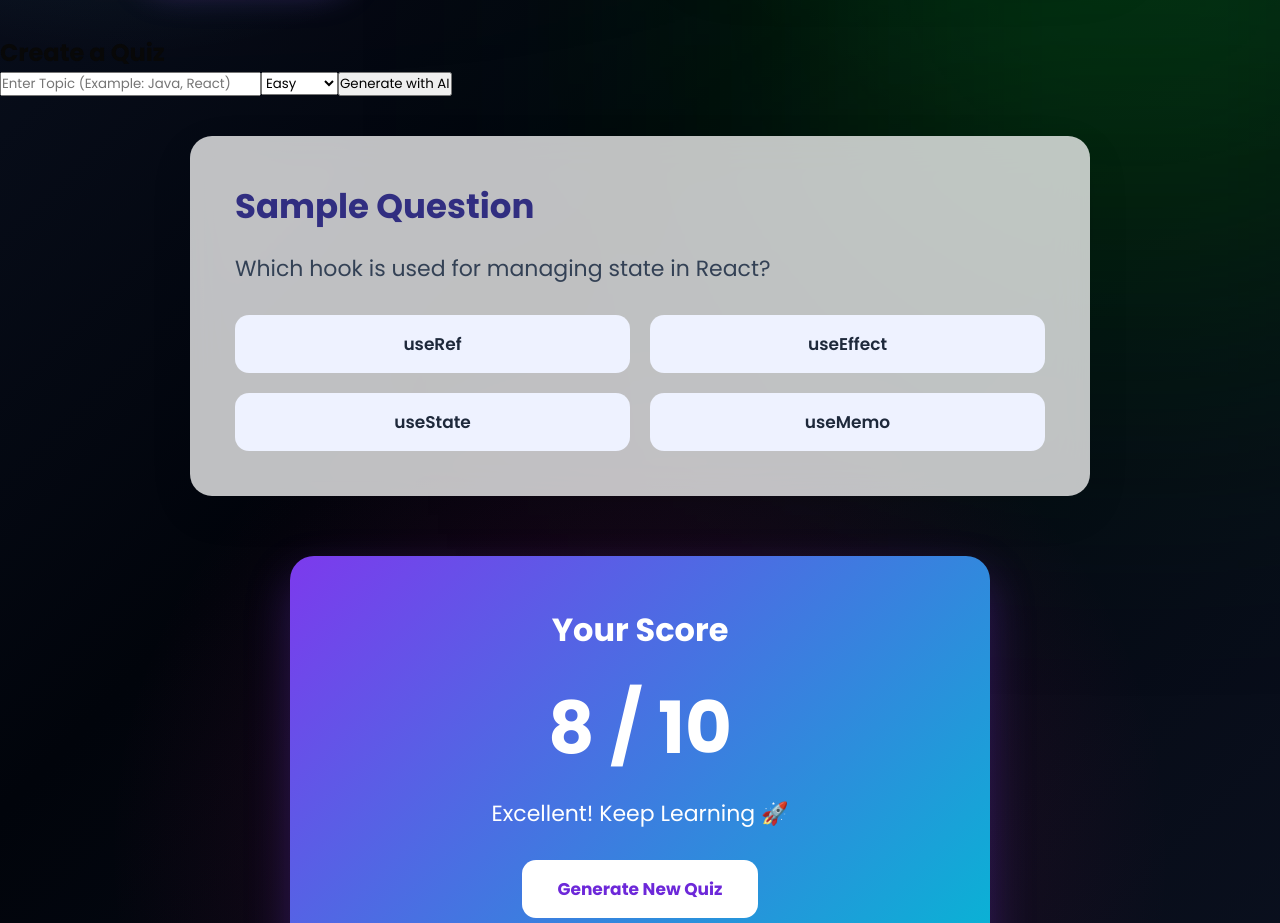
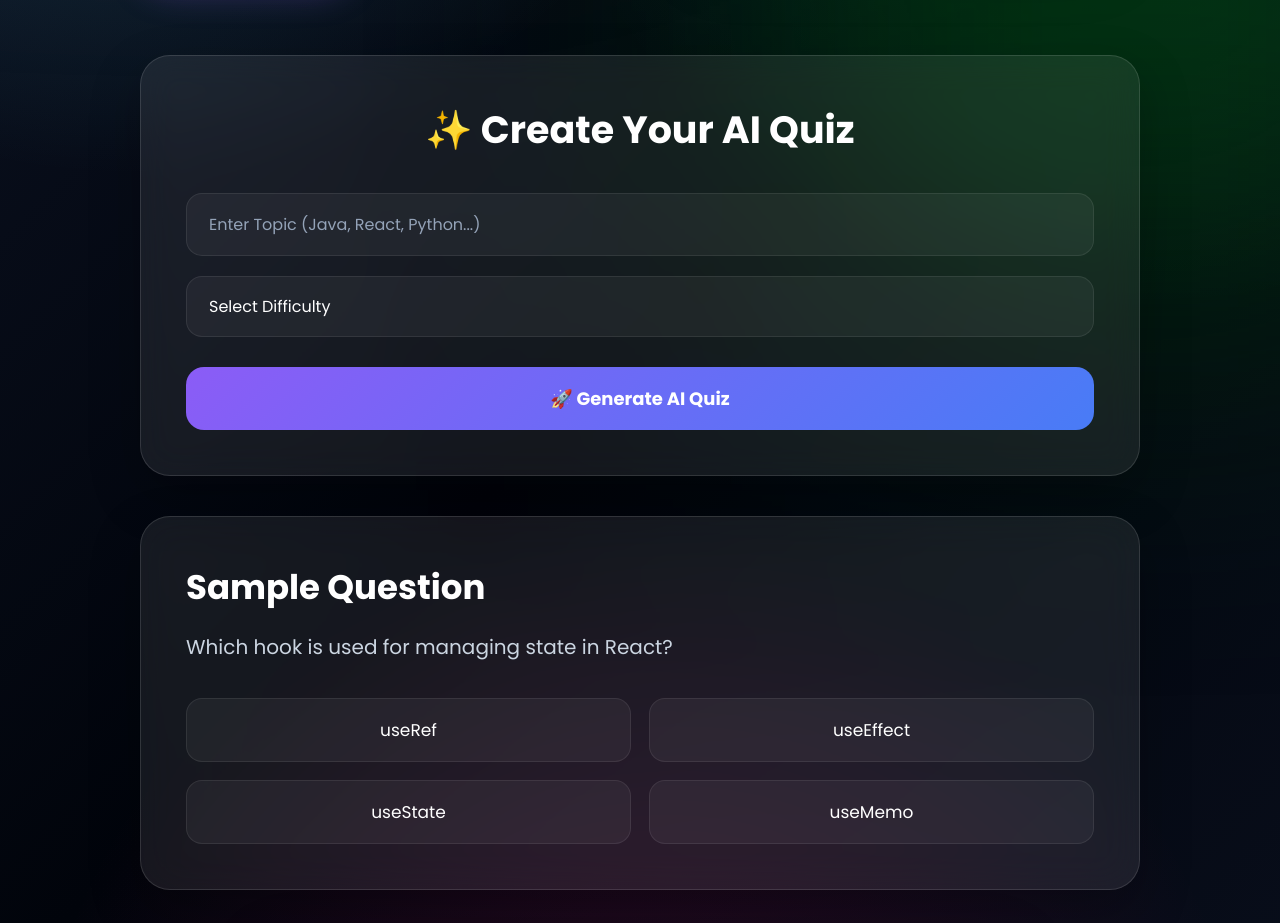
Before and after one commit to anishaa-07/AI_Full-Stack-Projects, a React (Vite) app in the folder Quizify-AI/: page / in a window 1280 px wide. Shown: the part 800-1723 px from the top of the page. Built offline with nearby package versions, Linux system fonts and the light colour scheme.

Commit message:
Worked of Hero and Footer section

```diff
--- a/Quizify-AI/src/App.css
+++ b/Quizify-AI/src/App.css
@@ -521,143 +521,230 @@ max-width:450px;
 /* =========================
       QUESTION CARD
 ========================= */
+/* =========================
+      QUESTION CARD
+========================= */
 
-.question-card {
-  width: 90%;
-  max-width: 900px;
-  margin: 40px auto;
-  background: rgba(255,255,255,.75);
-  backdrop-filter: blur(20px);
-  border-radius: 22px;
-  padding: 45px;
-  box-shadow: 0 15px 45px rgba(0,0,0,.08);
+.question-card{
+
+    width:90%;
+    max-width:1000px;
+
+    margin:25px auto;
+
+    padding:45px;
+
+    border-radius:30px;
+
+    background:rgba(255,255,255,.08);
+
+    border:1px solid rgba(255,255,255,.12);
+
+    backdrop-filter:blur(20px);
+
+    box-shadow:0 20px 50px rgba(0,0,0,.25);
+
 }
 
-.question-card h2 {
-  font-size: 34px;
-  color: #312e81;
-  margin-bottom: 20px;
+.question-card h2{
+
+    font-size:34px;
+
+    color:white;
+
+    margin-bottom:18px;
+
 }
 
-.question-card p {
-  font-size: 22px;
-  color: #334155;
-  margin-bottom: 30px;
+.question-card p{
+
+    color:#cbd5e1;
+
+    font-size:20px;
+
+    margin-bottom:35px;
+
+    line-height:1.6;
+
 }
 
-.options {
-  display: grid;
-  grid-template-columns: repeat(2, 1fr);
-  gap: 20px;
+.options{
+
+    display:grid;
+
+    grid-template-columns:repeat(2,1fr);
+
+    gap:18px;
+
 }
 
-.options button {
-  padding: 16px;
-  border: none;
-  border-radius: 14px;
-  background: #eef2ff;
-  color: #1e293b;
-  font-size: 17px;
-  font-weight: 600;
-  cursor: pointer;
-  transition: .3s;
+.options button{
+
+    padding:18px;
+
+    border:none;
+
+    border-radius:16px;
+
+    background:rgba(255,255,255,.05);
+
+    color:white;
+
+    font-size:17px;
+
+    cursor:pointer;
+
+    transition:.35s;
+
+    border:1px solid rgba(255,255,255,.08);
+
 }
 
-.options button:hover {
-  background: linear-gradient(135deg,#7c3aed,#06b6d4);
-  color: white;
-  transform: translateY(-3px);
+.options button:hover{
+
+    transform:translateY(-5px);
+
+    background:linear-gradient(135deg,#8b5cf6,#06b6d4);
+
+    box-shadow:0 15px 30px rgba(99,102,241,.25);
+
 }
 
 /* =========================
          RESULT
 ========================= */
+/* =========================
+          RESULT
+========================= */
 
-.result {
-  width: 90%;
-  max-width: 700px;
-  margin: 60px auto;
-  background: linear-gradient(135deg,#7c3aed,#06b6d4);
-  color: white;
-  text-align: center;
-  padding: 50px;
-  border-radius: 24px;
-  box-shadow: 0 20px 45px rgba(124,58,237,.3);
+.result{
+
+    width:90%;
+
+    max-width:750px;
+
+    margin:35px auto;
+
+    text-align:center;
+
+    padding:50px;
+
+    border-radius:30px;
+
+    background:linear-gradient(
+    135deg,
+    rgba(139,92,246,.85),
+    rgba(6,182,212,.8)
+    );
+
+    box-shadow:0 25px 55px rgba(0,0,0,.35);
+
 }
 
-.result h2 {
-  font-size: 32px;
-  margin-bottom: 20px;
+.result h2{
+
+    font-size:34px;
+
+    margin-bottom:15px;
+
 }
 
-.result h1 {
-  font-size: 72px;
-  color: white;
-  margin: 15px 0;
+.result h1{
+
+    font-size:76px;
+
+    margin:15px 0;
+
+    color:white;
+
 }
 
-.result p {
-  color: white;
-  font-size: 22px;
-  margin-bottom: 30px;
+.result p{
+
+    color:#ecfeff;
+
+    font-size:20px;
+
+    margin-bottom:35px;
+
 }
 
-.result button {
-  background: white;
-  color: #6d28d9;
-  border: none;
-  padding: 16px 35px;
-  border-radius: 14px;
-  font-size: 17px;
-  font-weight: 700;
-  cursor: pointer;
-  transition: .3s;
+.result button{
+
+    border:none;
+
+    padding:16px 36px;
+
+    border-radius:50px;
+
+    cursor:pointer;
+
+    background:white;
+
+    color:#6d28d9;
+
+    font-size:17px;
+
+    font-weight:700;
+
+    transition:.35s;
+
 }
 
-.result button:hover {
-  transform: scale(1.05);
+.result button:hover{
+
+    transform:scale(1.08);
+
 }
-
-/* =========================
-         FOOTER
-========================= */
-
-.footer {
-  margin-top: 80px;
-  padding: 35px;
-  text-align: center;
-  background: #1e1b4b;
-}
-
-.footer p {
-  color: #dbeafe;
-  font-size: 16px;
-}
-
 /* =========================
       RESPONSIVE
 ========================= */
 
 @media (max-width: 992px) {
 
-  .navbar {
-    padding: 20px 30px;
-  }
+@media(max-width:900px){
 
-  .hero h1 {
-    font-size: 54px;
-  }
+.hero{
 
-  .hero p {
-    font-size: 20px;
-  }
+grid-template-columns:1fr;
 
-  .generator,
-  .question-card,
-  .result {
-    width: 94%;
-    padding: 30px;
-  }
+text-align:center;
+
+gap:50px;
+
+min-height:auto;
+
+padding:70px 8%;
+
+}
+
+.hero-left p{
+
+margin:auto auto 40px;
+
+}
+
+.hero-buttons{
+
+justify-content:center;
+
+}
+
+.hero-left h1{
+
+font-size:48px;
+
+}
+
+.hero-card{
+
+width:100%;
+
+max-width:450px;
+
+}
+
+}
 }
 
 @media (max-width: 768px) {
@@ -736,3 +823,189 @@ max-width:450px;
     font-size: 14px;
   }
 }
+
+/* =========================
+        GENERATOR
+========================= */
+
+.generator{
+
+    width:90%;
+    max-width:1000px;
+
+    margin:20px auto 40px;
+
+    padding:45px;
+
+    border-radius:30px;
+
+    background:rgba(255,255,255,.08);
+
+    border:1px solid rgba(255,255,255,.12);
+
+    backdrop-filter:blur(18px);
+
+    box-shadow:
+    0 20px 50px rgba(0,0,0,.25);
+
+    transition:.35s;
+
+}
+
+.generator:hover{
+
+    transform:translateY(-8px);
+
+    box-shadow:
+    0 30px 70px rgba(139,92,246,.25);
+
+}
+
+.generator h2{
+
+    text-align:center;
+
+    font-size:38px;
+
+    margin-bottom:35px;
+
+    color:white;
+
+}
+
+.generator input,
+.generator select{
+
+    width:100%;
+
+    padding:18px 22px;
+
+    margin-bottom:20px;
+
+    border-radius:16px;
+
+    border:1px solid rgba(255,255,255,.08);
+
+    background:rgba(255,255,255,.05);
+
+    color:white;
+
+    outline:none;
+
+    font-size:16px;
+
+    transition:.3s;
+
+}
+
+.generator input::placeholder{
+
+    color:#94a3b8;
+
+}
+
+.generator select{
+
+    appearance:none;
+
+    cursor:pointer;
+
+}
+
+.generator input:focus,
+.generator select:focus{
+
+    border-color:#8b5cf6;
+
+    box-shadow:
+    0 0 0 4px rgba(139,92,246,.2);
+
+}
+
+.generator button{
+
+    width:100%;
+
+    margin-top:10px;
+
+    padding:18px;
+
+    border:none;
+
+    border-radius:18px;
+
+    cursor:pointer;
+
+    font-size:18px;
+
+    font-weight:700;
+
+    color:white;
+
+    background:linear-gradient(
+    135deg,
+    #8b5cf6,
+    #3b82f6,
+    #06b6d4
+    );
+
+    background-size:250%;
+
+    transition:.45s;
+
+}
+
+.generator button:hover{
+
+    transform:translateY(-4px);
+
+    background-position:right;
+
+    box-shadow:
+    0 18px 40px rgba(59,130,246,.35);
+
+}
+
+/* =========================
+          FOOTER
+========================= */
+
+.footer{
+
+    margin-top:50px;
+
+    padding:35px 20px;
+
+    text-align:center;
+
+    border-top:1px solid rgba(255,255,255,.08);
+
+    background:rgba(255,255,255,.03);
+
+    backdrop-filter:blur(20px);
+
+}
+
+.footer p{
+
+    color:#94a3b8;
+
+    font-size:15px;
+
+}
+
+.generator,
+.question-card,
+.result{
+
+transition:.35s;
+
+}
+
+.generator:hover,
+.question-card:hover,
+.result:hover{
+
+transform:translateY(-8px);
+
+}
--- a/Quizify-AI/src/components/Generator.jsx
+++ b/Quizify-AI/src/components/Generator.jsx
@@ -2,20 +2,26 @@ const Generator = () => {
   return (
     <section className="generator">
 
-      <h2>Create a Quiz</h2>
+      <h2>✨ Create Your AI Quiz</h2>
 
       <input
         type="text"
-        placeholder="Enter Topic (Example: Java, React)"
+        placeholder="Enter Topic (Java, React, Python...)"
       />
 
-      <select>
+      <select defaultValue="">
+        <option value="" disabled>
+          Select Difficulty
+        </option>
+
         <option>Easy</option>
         <option>Medium</option>
         <option>Hard</option>
       </select>
 
-      <button>Generate with AI</button>
+      <button>
+        🚀 Generate AI Quiz
+      </button>
 
     </section>
   );
```
